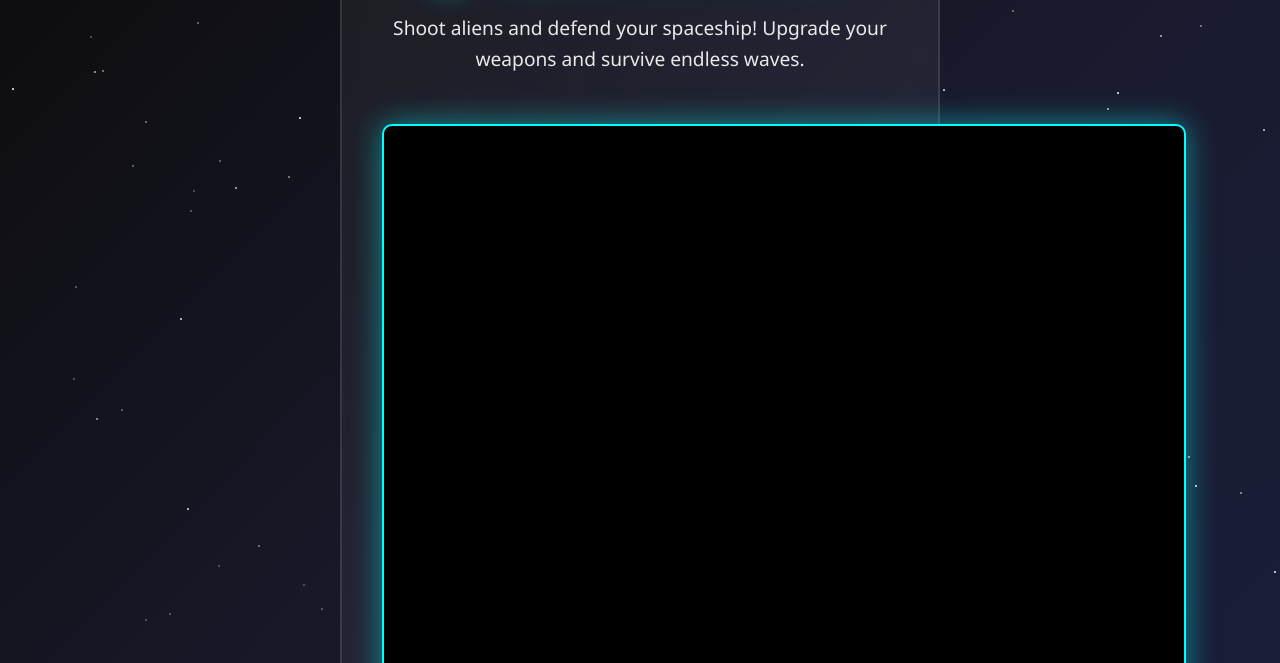
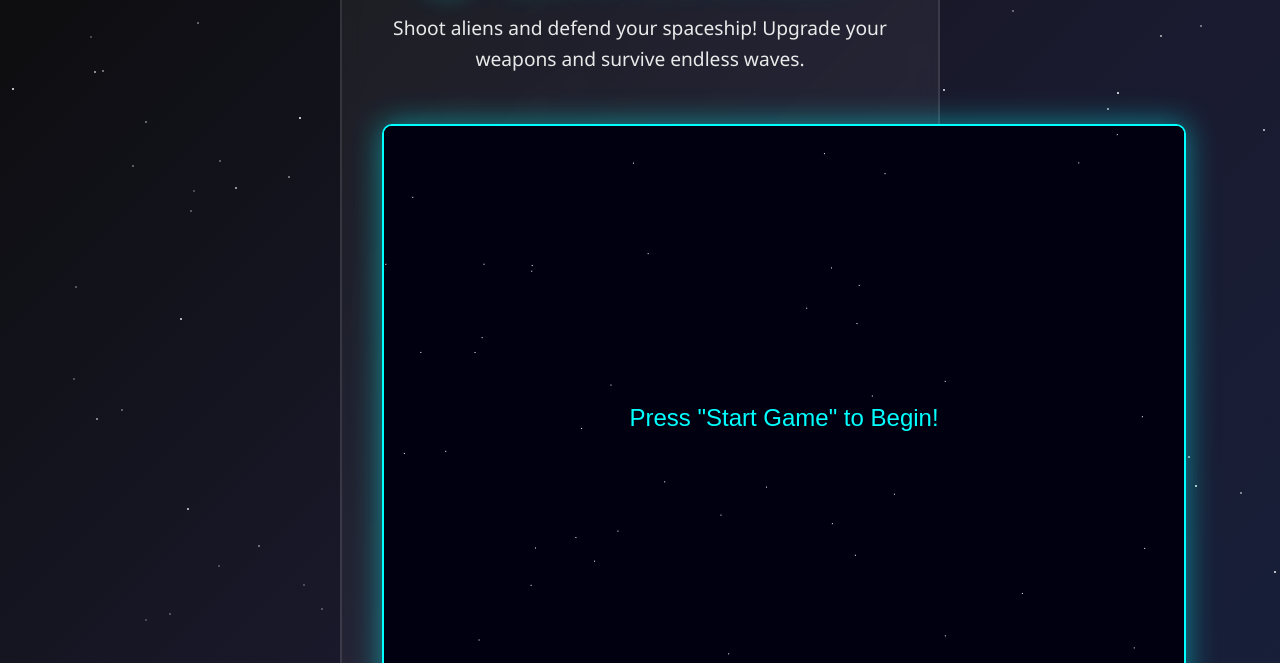
Before and after one commit to debasate/subway-server-game, a plain HTML site: page space-defender.html in a window 1280 px wide. Shown: the part 134-797 px from the top of the page. Drawn offline with Linux system fonts and the light colour scheme.

Commit message:
Fix Space Defender canvas rendering - add initial screen and proper space background with stars

```diff
--- a/space-defender.html
+++ b/space-defender.html
@@ -358,6 +358,36 @@
             gameState.keys[e.code] = false;
         });
 
+        // Initial render to show the canvas
+        function initialRender() {
+            // Clear canvas with space background
+            ctx.fillStyle = '#000011';
+            ctx.fillRect(0, 0, canvas.width, canvas.height);
+
+            // Add some stars
+            ctx.fillStyle = '#ffffff';
+            for (let i = 0; i < 50; i++) {
+                const x = Math.random() * canvas.width;
+                const y = Math.random() * canvas.height;
+                ctx.fillRect(x, y, 1, 1);
+            }
+
+            // Show "Press Start Game" message
+            ctx.fillStyle = '#00ffff';
+            ctx.font = '24px Arial';
+            ctx.textAlign = 'center';
+            ctx.fillText('Press "Start Game" to Begin!', canvas.width / 2, canvas.height / 2);
+
+            // Show player ship preview
+            ctx.fillStyle = '#00ffff';
+            ctx.fillRect(player.x, player.y, player.width, player.height);
+            ctx.fillStyle = '#ffffff';
+            ctx.fillRect(player.x + 20, player.y - 5, 10, 8);
+        }
+
+        // Call initial render when page loads
+        initialRender();
+
         function startGame() {
             gameState.running = true;
             gameState.paused = false;
@@ -522,9 +552,17 @@
         }
 
         function render() {
-            // Clear canvas
-            ctx.fillStyle = 'rgba(0, 0, 0, 0.1)';
+            // Clear canvas with space background
+            ctx.fillStyle = '#000011';
             ctx.fillRect(0, 0, canvas.width, canvas.height);
+
+            // Add background stars
+            ctx.fillStyle = 'rgba(255, 255, 255, 0.8)';
+            for (let i = 0; i < 30; i++) {
+                const x = (Date.now() * 0.01 + i * 25) % canvas.width;
+                const y = (i * 37) % canvas.height;
+                ctx.fillRect(x, y, 1, 1);
+            }
 
             // Draw player
             ctx.fillStyle = player.color;
```
